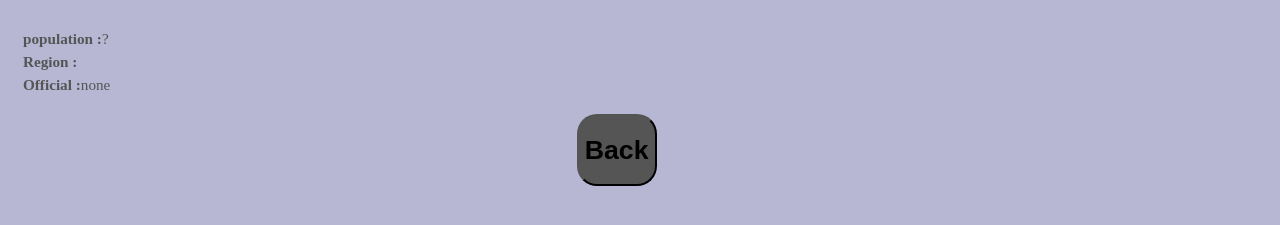
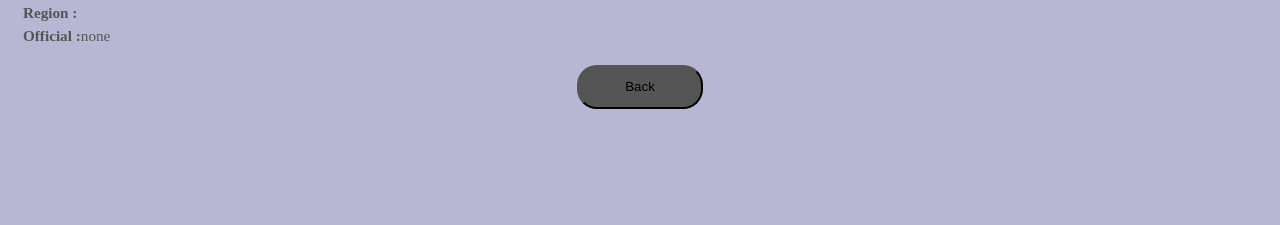
Before and after one commit to Ganaa-shark09/first_repo, a React (Vite) app: page /countryinfo in a window 1280 px wide. Shown: the part 171-396 px from the top of the page. Built offline with nearby package versions, Linux system fonts and the light colour scheme.

Commit message:
completed project

```diff
--- a/src/App.css
+++ b/src/App.css
@@ -241,16 +241,19 @@ i {
 }
 
 .Routedcard img{
-  margin-top: 5%;
+  margin-top: 1%;
   height: 70%;
   width: 40%;
   border-radius: 15px;
+
 }
 .Routedcard button{
  margin-left: 45%;
  border-radius: 20px;
  background-color: #555;
-
+ width: 10%;
+ padding: 1%;
+ position: sticky;
 }
 .Routedcard .cardtext{
   height: 40%;
--- a/src/RoutedData.jsx
+++ b/src/RoutedData.jsx
@@ -32,7 +32,7 @@ export default function RoutedData() {
               {official || defaulty}
             </p>
           </div>
-          <button onClick={handleback} ><h1>Back</h1></button>
+          <button onClick={handleback} > Back </button>
         </div>
     </>
   )
```
